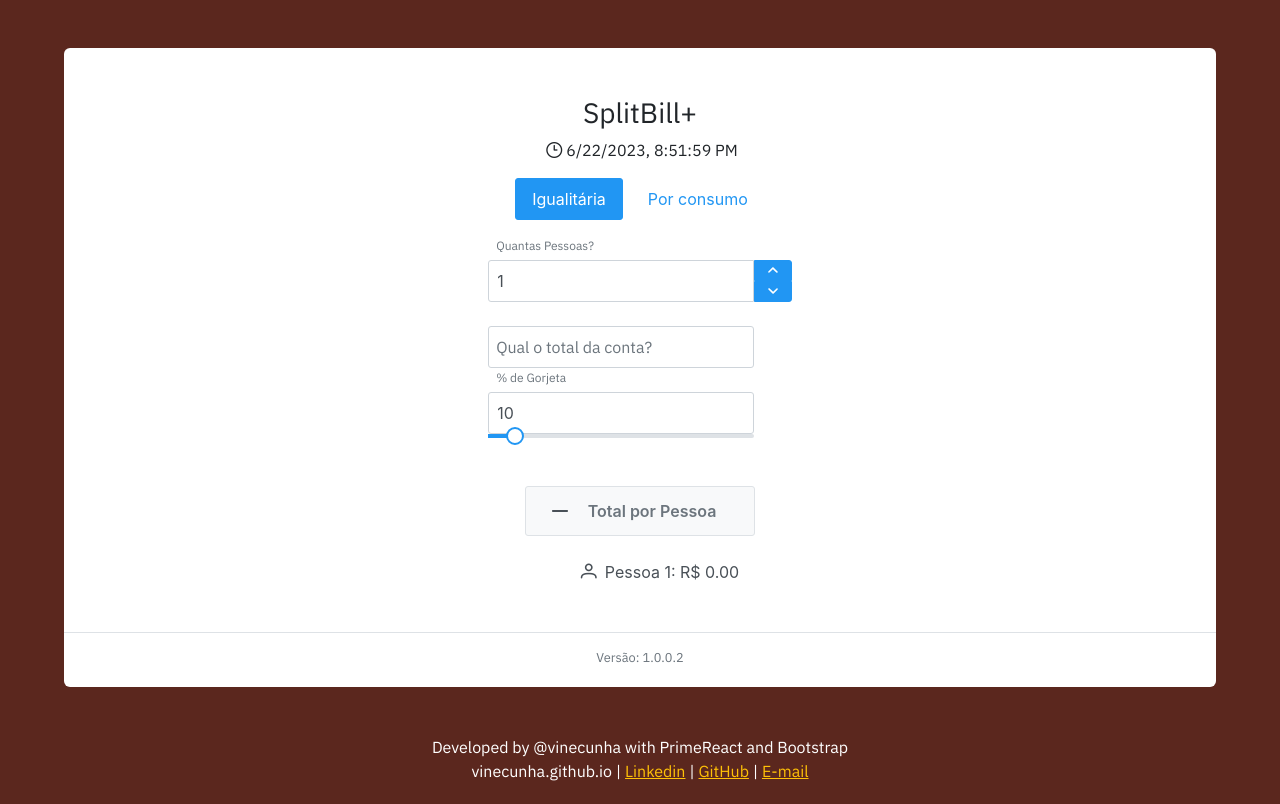
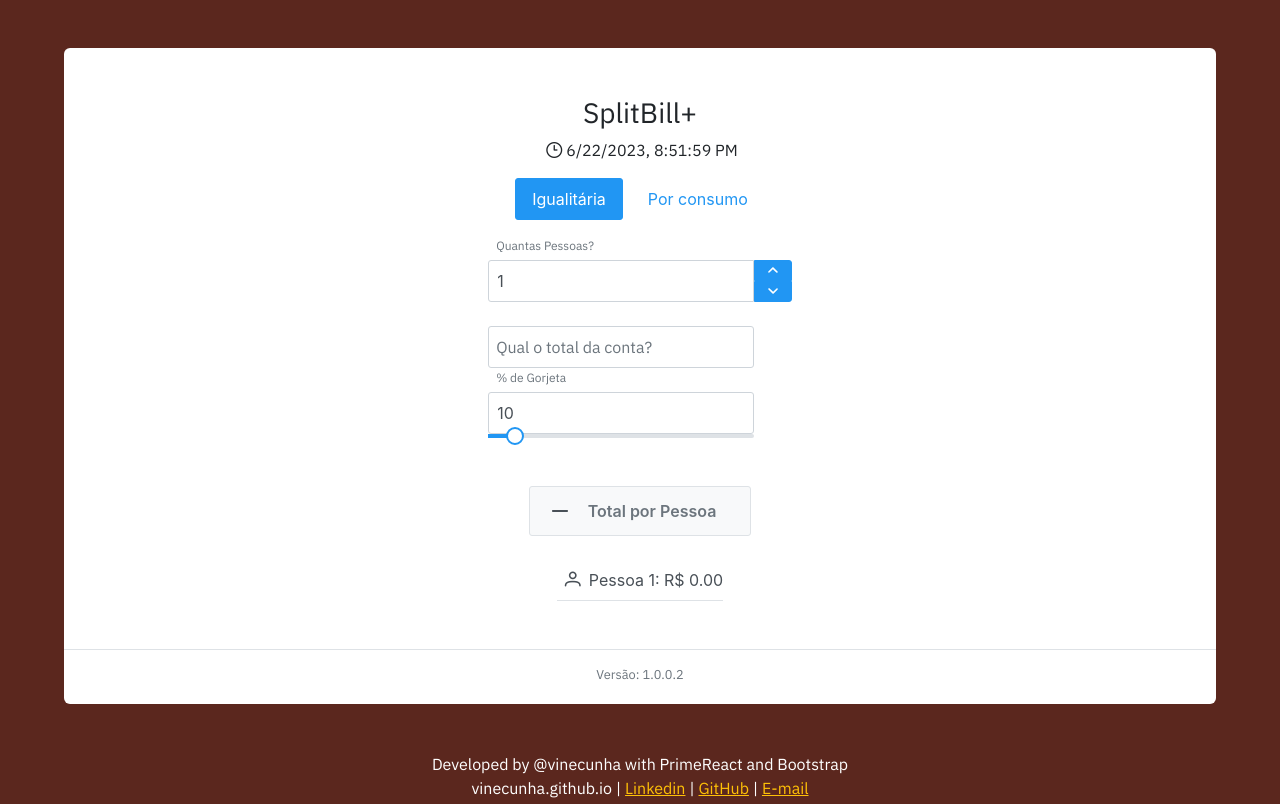
Before and after one commit to vinecunha/gorjeta, a React (Create React App) app: page / in a window 1280 px wide. Built offline with nearby package versions, Linux system fonts and the light colour scheme.

Commit message:
v.1.0.0.2

```diff
--- a/src/App.js
+++ b/src/App.js
@@ -270,9 +270,9 @@ const RestaurantBill = () => {
       </div>
 
       <Fieldset legend={legendTemplate} className='mt-5 border-0' toggleable>
-        <ul>
+        <ul className='container-fluid'>
           {billItems.map((item, index) => (
-            <><li key={index} style={{listStyle: 'none'}}>
+            <><li key={index} className='w-100 pb-2 mt-2 border-1 border-bottom' style={{listStyle: 'none'}}>
               {<span className="pi pi-user mx-2"></span>}{`Pessoa ${index + 1}: R$ ${calculateTotalPerPerson(index).toFixed(2)}`}
             </li>
             </>
```
